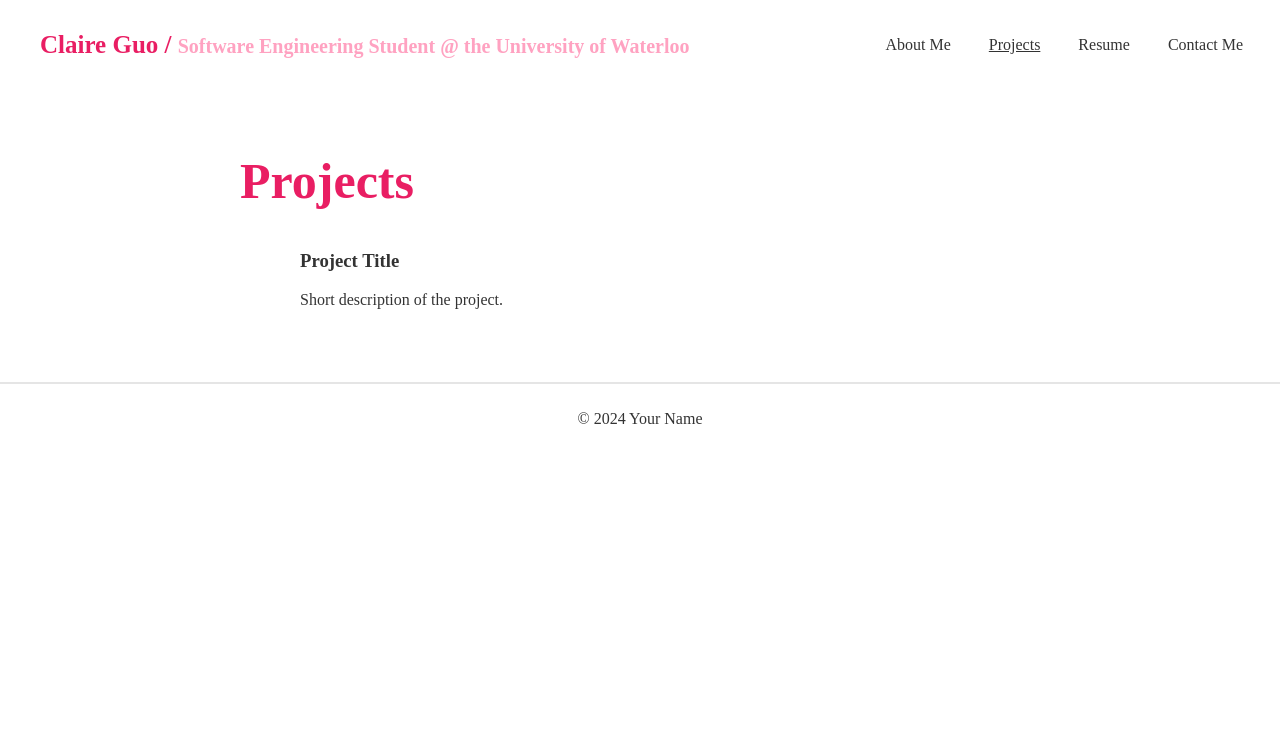
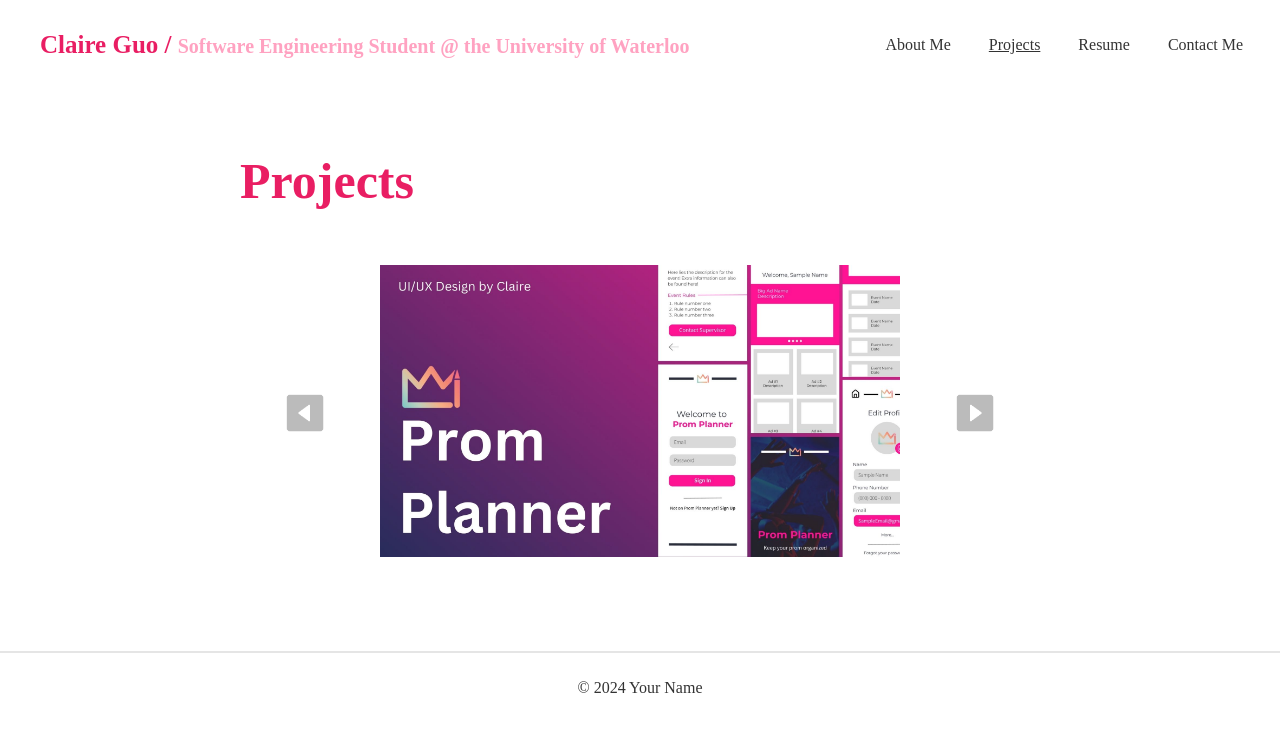
Before and after one commit to claireg0/claireg0.github.io, a plain HTML site: page projects.html in a window 1280 px wide. Drawn offline with Linux system fonts and the light colour scheme.

Commit message:
added project scroll

```diff
--- /dev/null
+++ b/main.js
@@ -0,0 +1,27 @@
+let scrollContainer = document.querySelector('.gallery');
+let backBtn = document.getElementById("backBtn");
+let nextBtn = document.getElementById("nextBtn");
+
+scrollContainer.addEventListener("wheel", (evt) => {
+    evt.preventDefault();
+    scrollContainer.scrollLeft += evt.deltaY;
+    scrollContainer.style.scrollBehavior = 'auto';
+});
+
+nextBtn.addEventListener("click", ()=>{
+    scrollContainer.style.scrollBehavior = 'smooth';
+    scrollContainer.scrollLeft += 560;
+
+    if(scrollContainer.scrollLeft>560*2){
+        scrollContainer.scrollLeft = 0;
+    }
+});
+
+backBtn.addEventListener("click", ()=>{
+    scrollContainer.style.scrollBehavior = 'smooth';
+    scrollContainer.scrollLeft -= 560;
+
+    if(scrollContainer.scrollLeft<=0){
+        scrollContainer.scrollLeft = 560*3;
+    }
+});
--- a/projects.html
+++ b/projects.html
@@ -23,15 +23,25 @@
 
     <section class="projects">
         <h2 class="section-title">Projects</h2>
-        <div class="project-item">
-            <ul>
-                <li class = "project-list-item">
-                    <h3>Project Title</h3>
-                    <p>Short description of the project.</p>
-                </li>
-            </ul>
+        <div class="gallery-wrap">
+            <img src="images/backBtn.png" id="backBtn">
+            <div class="gallery">
+                    <div>
+                        <a href = "https://promplanner.app/" target = "_blank"><img src="images/1.jpg"></a>
+                    </div>
+                    <div>
+                        <span><img src="images/2.jpg"></span>
+                    </div>
+                    <div>
+                        <span><img src="images/3.jpg"></span>
+                    </div>
+                    <div>
+                        <a href = "https://github.com/claireg0/byte-buddy" target = "_blank"><img src="images/4.jpg"></a>
+                    </div>
+            </div>
+            <img src="images/nextBtn.png" id="nextBtn">
         </div>
-        <!-- Add more projects as needed -->
+        <script src="main.js"></script>
     </section>
 
     <footer>
--- a/styles.css
+++ b/styles.css
@@ -163,3 +163,49 @@ img.rounded-corners {
     font-family: Snell Roundhand;
     font-size: 150%;
 }
+
+
+.gallery{
+    width:700px;
+    display: flex;
+    overflow-x: scroll;
+}
+.gallery div{
+    width: 100%;
+    display: grid;
+    grid-template-columns: auto auto auto;
+    grid-gap: 20px;
+    padding: 10px;
+    flex: none;
+}
+
+.gallery div img {
+    width: 520px;
+    filter: grayscale(0%);
+    transition: transform 0.5s;
+    opacity: 1;
+}
+
+.gallery::-webkit-scrollbar {
+    display: none;
+}
+
+.gallery-wrap{
+    display: flex;
+    align-items: center;
+    justify-content: center;
+    margin: 5% auto;
+}
+
+#backBtn, #nextBtn {
+    width: 50px;
+    cursor: pointer;
+    margin: 40px;
+}
+
+.gallery div img:hover{
+   filter: grayscale(0);
+   cursor: pointer;
+   transform: scale(1.05);
+   opacity: 1;
+}
```
Also changed, not shown: images/1.jpg (added), images/2.jpg (added), images/3.jpg (added), images/4.jpg (added), images/backBtn.png (added), images/nextBtn.png (added), 3 other files.
